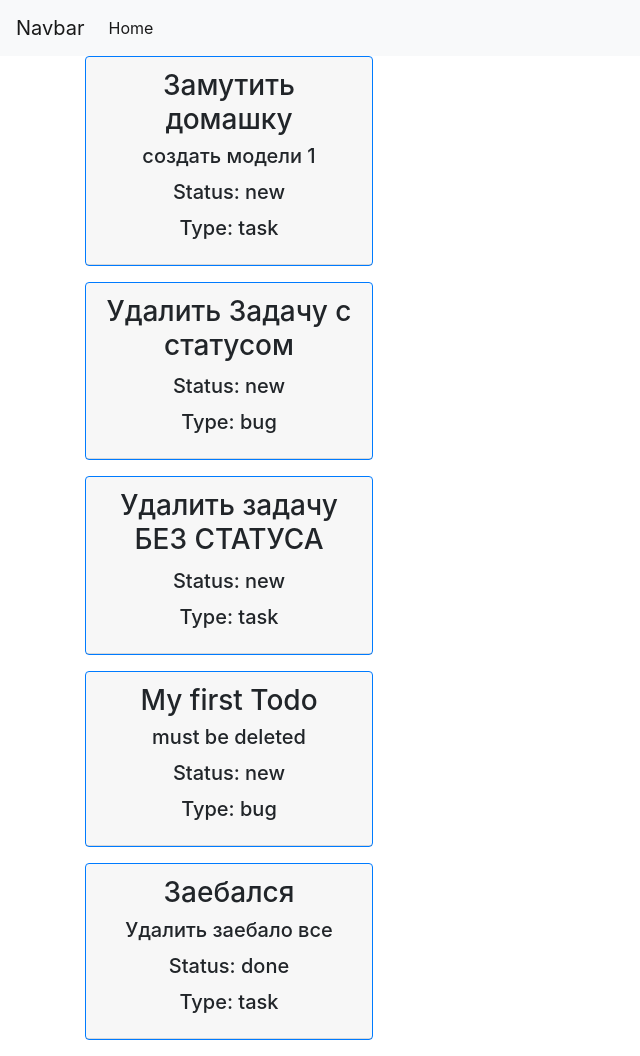
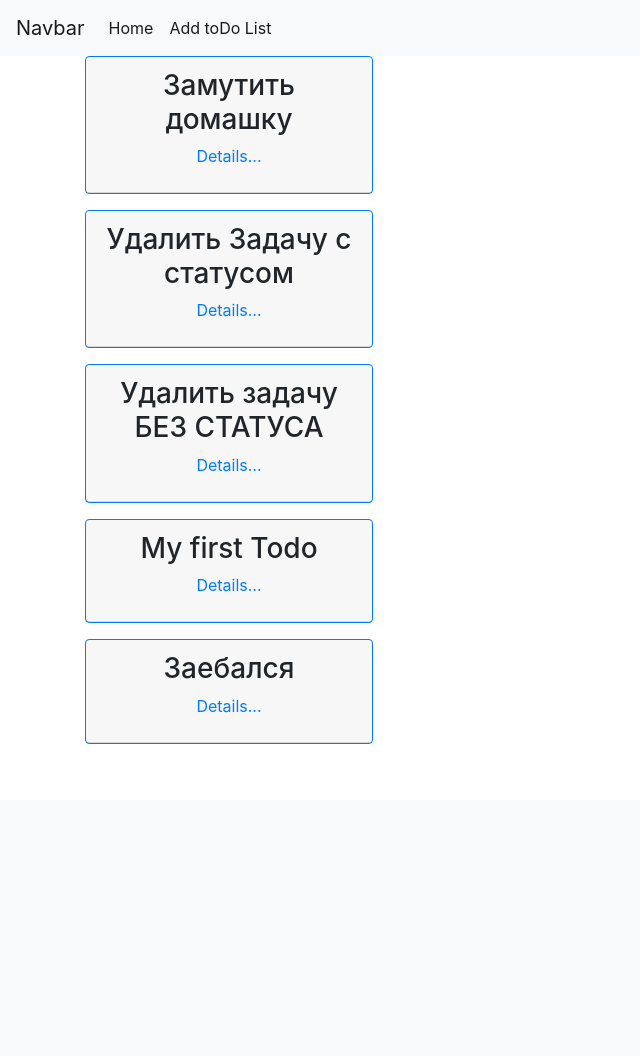
Before and after one commit to papagans/homework49_todo, a Django app: page / in a window 1280 px wide. Shown: the whole page, without its empty margins (0-640 px from the left). After the commit the page ends 744 px from the top, so only its background shows below. Run offline with Django 3.2, Linux system fonts and the light colour scheme; data comes from the database, SQL or seed files in the repository; both versions use the stored data as it was after the commit; some libraries are stand-ins or nearby versions.

Commit message:
создал редактирование епта

```diff
--- a/source/main/urls.py
+++ b/source/main/urls.py
@@ -15,11 +15,14 @@ Including another URLconf
 """
 from django.contrib import admin
 from django.urls import path
-from webapp.views import IndexRedirectView, MyTemplateView
+from webapp.views import IndexRedirectView, MyTemplateView, TodoView, TodoCreateView, TodoUpdateView
 
 urlpatterns = [
     path('admin/', admin.site.urls),
     # path('', IndexRedirectView.as_view(), name='todo_index'),
-    path('', MyTemplateView.as_view(), name='todo_index')
-    # path('', todo_index, name='todo_index')
+    path('', MyTemplateView.as_view(), name='todo_index'),
+    path('todo/<int:pk>/', TodoView.as_view(), name='todo_view'),
+    path('todo/add/', TodoCreateView.as_view(), name='todo_add'),
+    path('todo/<int:pk>/update/', TodoUpdateView.as_view(), name='todo_update'),
+    # path('article/<int:pk>/delete/', article_delete_view, name='article_delete'),
 ]
--- a/source/webapp/templates/index.html
+++ b/source/webapp/templates/index.html
@@ -1,17 +1,17 @@
 {% extends "base.html" %}
 {% block menu %}
     <li class="nav-item active">
-{#        <a class="nav-link" href="{% url 'todo_add' %}">Add toDo List <span class="sr-only">(current)</span></a>#}
+        <a class="nav-link" href="{% url 'todo_add' %}">Add toDo List <span class="sr-only">(current)</span></a>
       </li>
 {% endblock %}
 {% block content %}
 {% for todo in todos %}
     <div class="card border-primary mb-3" style="max-width: 18rem; text-align: center">
   <div class="card-header"><h3>{{ todo.summary}}</h3>
-    <h5 class="card-title">{{ todo.description }}</h5>
-      <h5 class="card-title">Status: {{ todo.status }}</h5>
-      <h5 class="card-title">Type: {{ todo.type }}</h5>
-{#    <p class="card-title"><a href="{% url 'todo_view' todo.pk %}"> Details...</a></p>#}
+{#    <h5 class="card-title">{{ todo.description }}</h5>#}
+{#      <h5 class="card-title">Status: {{ todo.status }}</h5>#}
+{#      <h5 class="card-title">Type: {{ todo.type }}</h5>#}
+    <p class="card-title"><a href="{% url 'todo_view' todo.pk %}"> Details...</a></p>
   </div>
 </div>
 
--- a/source/webapp/views.py
+++ b/source/webapp/views.py
@@ -1,6 +1,7 @@
-from webapp.models import Todo
-from django.views.generic import TemplateView, RedirectView
+from webapp.models import Todo, StatusChoice, TypeChoice
+from django.views.generic import TemplateView, RedirectView, View
 from django.shortcuts import render, get_object_or_404, redirect
+from webapp.forms import TodoForm
 
 
 class IndexRedirectView(RedirectView):
@@ -22,13 +23,55 @@ class MyTemplateView(TemplateView):
         context['todos'] = Todo.objects.all()
         return context
 
-# class ArticleView(TemplateView):
-#     template_name = 'view.html'
-#
-#     def get_context_data(self, **kwargs):
-#         context = super().get_context_data(**kwargs)
-#
-#         context['article'] = get_object_or_404(, pk=kwargs['article_pk'])
-#
-#         return context
+
+class TodoView(TemplateView):
+    template_name = 'todo_view.html'
+
+    def get_context_data(self, **kwargs):
+        pk = kwargs.get('pk')
+        context = super().get_context_data(**kwargs)
+        context['todo'] = get_object_or_404(Todo, pk=pk)
+        return context
+
+
+class TodoCreateView(View):
+    def get(self, request, *args, **kwargs):
+        form = TodoForm()
+        return render(request, 'create.html', context={'form': form})
+
+    def post(self, request, *args, **kwargs):
+        form = TodoForm(data=request.POST)
+        if form.is_valid():
+            todo = Todo.objects.create(
+                summary=form.cleaned_data['summary'],
+                description=form.cleaned_data['description'],
+                type=form.cleaned_data['type'],
+                status=form.cleaned_data['status']
+            )
+            return redirect('todo_view', pk=todo.pk)
+        else:
+            return render(request, 'create.html', context={'form': form})
+
+
+class TodoUpdateView(View):
+    def get(self, request, *args, **kwargs):
+        pk = kwargs.get('pk')
+        todo = get_object_or_404(Todo, pk=pk)
+        form = TodoForm(data={'summary': todo.summary, 'description': todo.description, 'status': todo.status,
+                              'type': todo.type})
+        return render(request, 'update.html', context={'form': form, 'todo': todo})
+
+    def post(self, request, *args, **kwargs):
+        form = TodoForm(data=request.POST)
+        pk = kwargs.get('pk')
+        todo = get_object_or_404(Todo, pk=pk)
+        if form.is_valid():
+            todo.summary = form.cleaned_data['summary']
+            todo.description = form.cleaned_data['description']
+            todo.status = form.cleaned_data['status']
+            todo.type = form.cleaned_data['type']
+            todo.save()
+            return redirect('todo_view', pk=todo.pk)
+        else:
+            return render(request, 'update.html', context={'form': form,  'todo': todo.pk})
 # Create your views here.
```
Also changed, not shown: source/webapp/fixtures/dump.json (+23 -1 lines), source/webapp/forms.py (added, +18 -0 lines), source/webapp/templates/add_form.html (added, +17 -0 lines), source/webapp/templates/create.html (added, +9 -0 lines), source/webapp/templates/partial/form.html (added, +14 -0 lines), source/webapp/templates/todo_view.html (added, +13 -0 lines), source/webapp/templates/update.html (added, +12 -0 lines).
